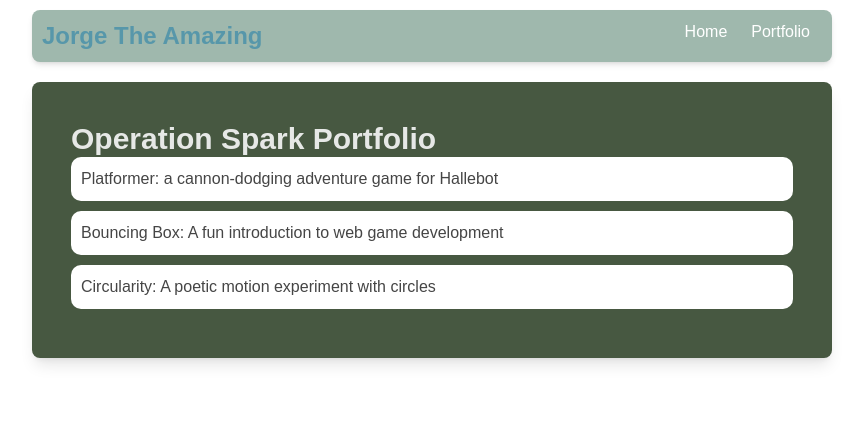
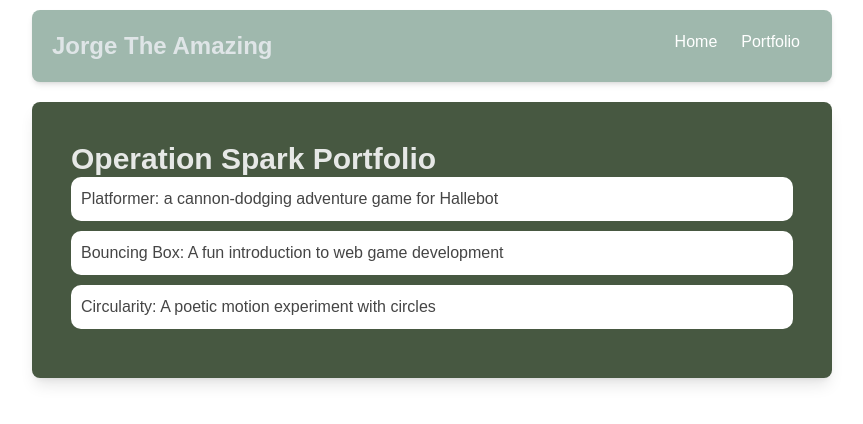
Before and after one commit to JerreloMello/JerreloMello.github.io, a plain HTML site: page portfolio.html in a window 1280 px wide. Shown: the whole page, without its empty margins (208-1071 px from the left). Drawn offline with nearby package versions, Linux system fonts and the light colour scheme.

Commit message:
updated navigation bar

```diff
--- a/portfolio.html
+++ b/portfolio.html
@@ -14,7 +14,7 @@
 
   </head>
 
-  <!-- <body class="bg-gray-50 text-gray-800 p-4 font-sans"> -->
+  <body class="bg-gray-50 text-gray-800 p-4 font-sans">
   <body>
 
      <!-- All content goes here -->
--- a/style.css
+++ b/style.css
@@ -18,14 +18,14 @@ nav {
 background: rgb(233, 231, 238)
 margin 0 auto;
 display: flex;
-padding: 10px;
+padding: 20px;
 margin-bottom: px;
 }
 
 h1{
 display: flex;
 align-items: center;
-color: rgb(87, 151, 170);
+color: rgb(223, 229, 231);
 flex: 1;
 margin:0;
 }
@@ -74,8 +74,6 @@ margin-top: 20px;
 h2, h3 {
 margin: 0px;
 }
-
-
 /* Portfolio styles */
 .content h1 {
     color: rgb(0, 0, 0);
```
Also changed, not shown: index.html (+1 -1 lines).
